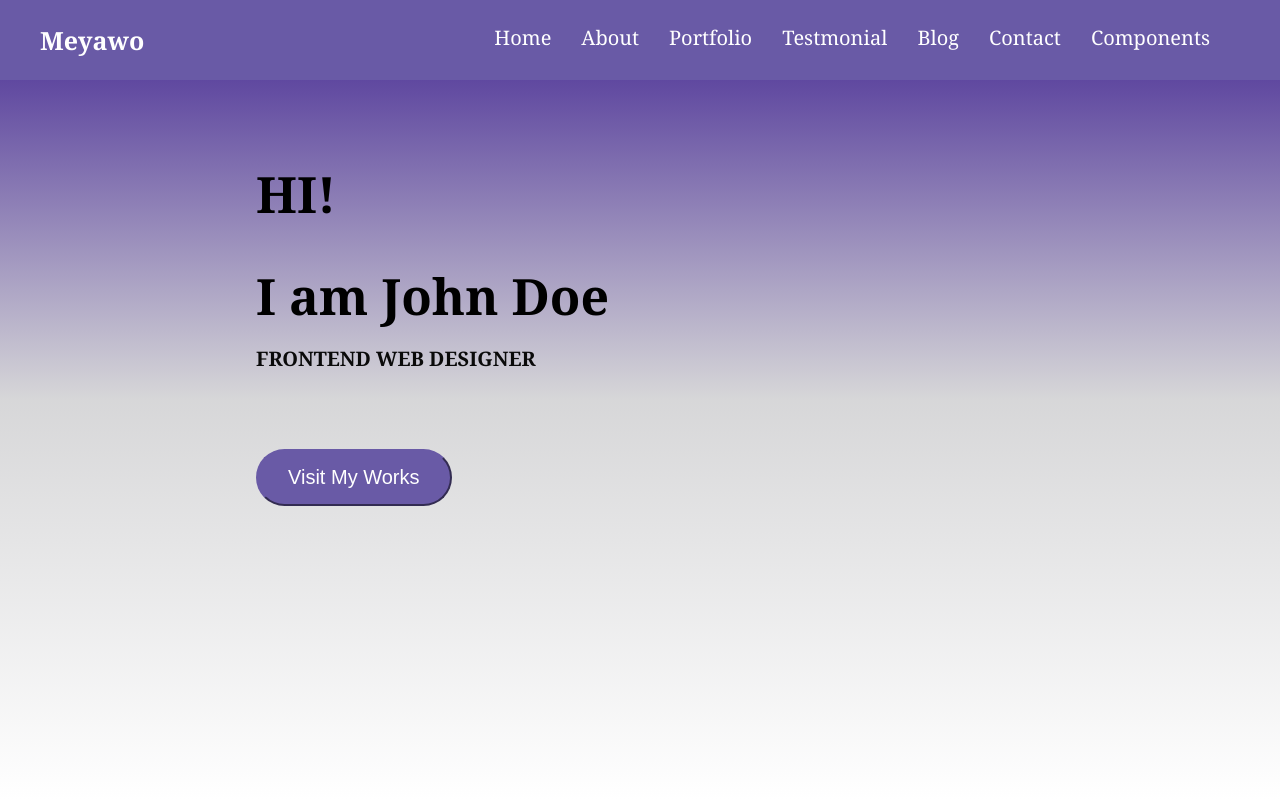
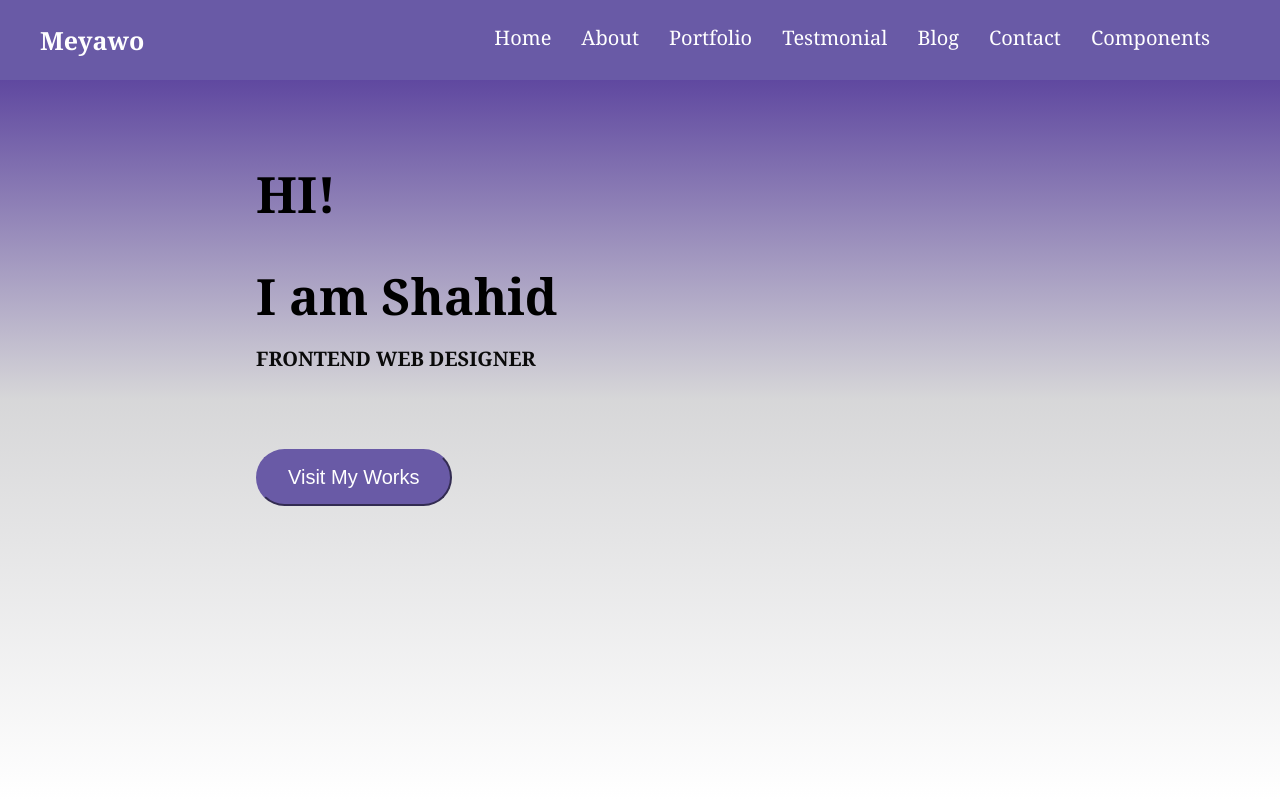
Before and after one commit to Shahidbugti/clone-project, a plain HTML site: page styles/index.html in a window 1280 px wide. Shown: the top 800 px of the page. Drawn offline with Linux system fonts and the light colour scheme.

Commit message:
Changed the heading

```diff
--- a/styles/index.html
+++ b/styles/index.html
@@ -36,7 +36,7 @@
       <div class="intro">
       <h2>HI!</h2>
       <br />
-      <h3>I am John Doe</h3>
+      <h3>I am Shahid</h3>
       <p>FRONTEND WEB DESIGNER</p>
       <button type="submit">Visit My Works</button>
       </div>
```
